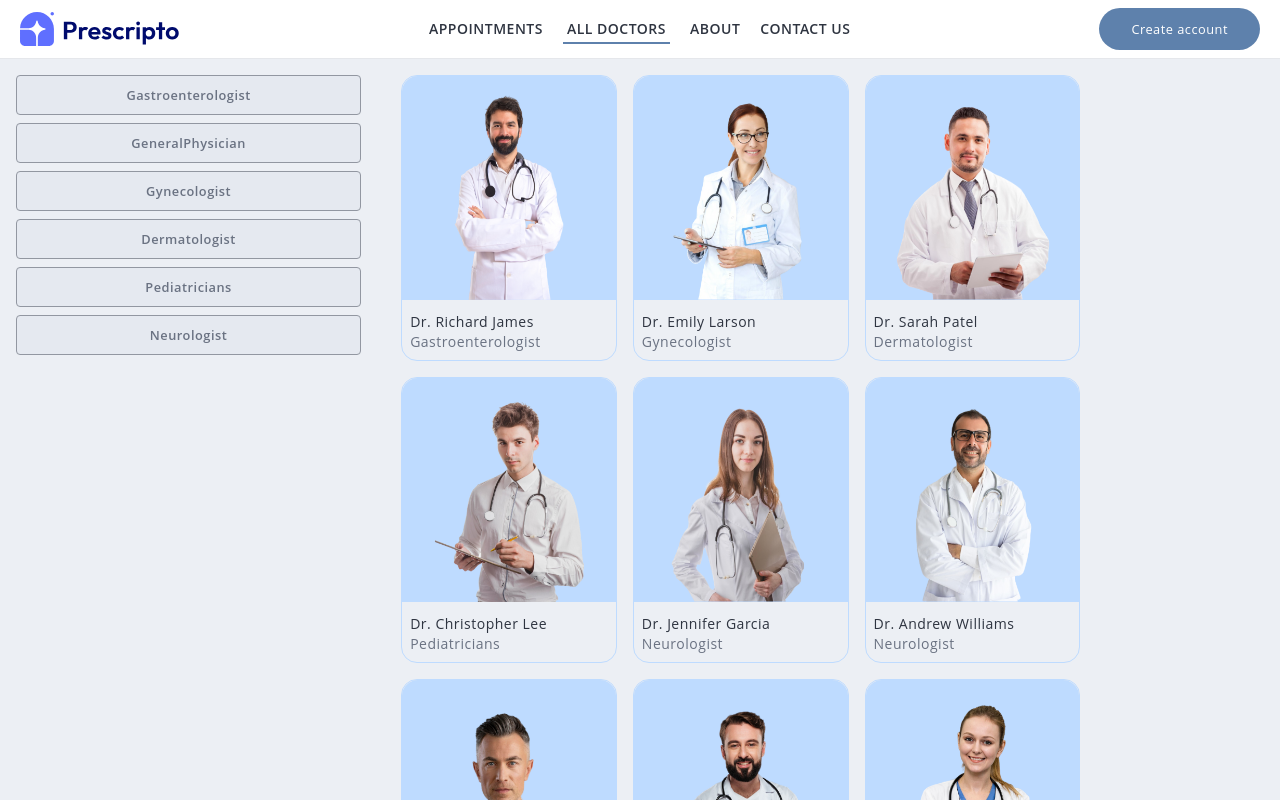
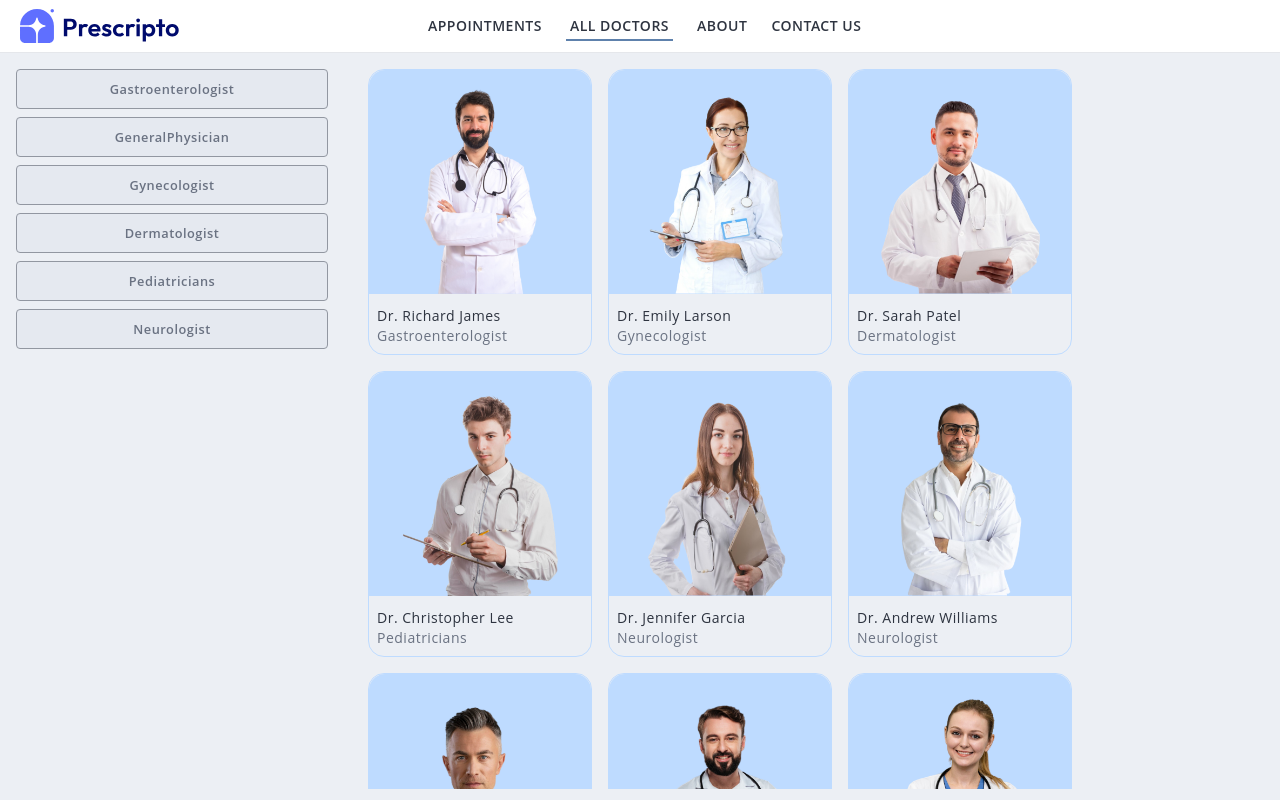
Before and after one commit to gayatriponnada/Hospital-Management-System, a React (Vite) app: page /patient/dashboard/all-doctors in a window 1280 px wide. Shown: the top 800 px of the page. Built offline with nearby package versions, Linux system fonts and the light colour scheme.

Commit message:
styling modified and create account button conditionally added

```diff
--- a/src/components/doctors/DoctorsData.jsx
+++ b/src/components/doctors/DoctorsData.jsx
@@ -10,7 +10,7 @@ const DoctorsData = ({ id }) => {
   );
 
   return (
-    <div className="drawer drawer-end">
+    <div className="drawer drawer-end ">
       <input
         id="my-drawer-5"
         type="checkbox"
@@ -19,7 +19,7 @@ const DoctorsData = ({ id }) => {
         onChange={(e) => setOpen(e.target.checked)}
       />
       <div className="drawer-content">
-        <div className=" flex flex-wrap  items-center justify-start gap-4 ">
+        <div className=" flex flex-wrap  items-center justify-start gap-4   ">
           {(speciality ? filteredDoctors : doctors).map((doctor, index) => (
             <label
               htmlFor="my-drawer-5"
--- a/src/components/doctors/SpecialityList.jsx
+++ b/src/components/doctors/SpecialityList.jsx
@@ -37,7 +37,7 @@ const SpecialityList = ({ id }) => {
   };
 
   return (
-    <div className="flex  flex-col gap-2 w-[40%]  ">
+    <div className="flex  flex-col gap-2 min-w-[25%]  ">
       {buttons.map((button) => {
         const isActive = id === button.name;
         return (
--- a/src/components/login/Login.jsx
+++ b/src/components/login/Login.jsx
@@ -101,16 +101,13 @@ const Login = () => {
         <div className="w-full">
           <label className="text-sm text-gray-600">Select Role</label>
           <select
-            className="w-full p-2 border-(--border-primary) border rounded font-normal outline-none focus:border-input focus:outline-none"
+            className=" select  w-full p-2 border-(--border-primary) border rounded font-normal outline-none focus:border-input focus:outline-none"
+            defaultValue="Select Appointment Type"
             value={details?.role}
             onChange={(e) => {
               setDetails({ ...details, role: e.target.value });
             }}
           >
-            <option value="" disabled>
-              Select your role
-            </option>
-
             {users.map((user) => (
               <option key={user.role} value={user.role}>
                 {user.displayName}
--- a/src/components/login/Signup.jsx
+++ b/src/components/login/Signup.jsx
@@ -141,16 +141,13 @@ const handleLogin = () => {
           <div className="w-[48%]">
             <label className="text-sm text-gray-600">Select Role</label>
             <select
-              className="w-full p-2 border-(--border-primary) border font-normal rounded outline-none focus:border-input focus:outline-none"
+              className="select w-full p-2 border-(--border-primary) border font-normal rounded outline-none focus:border-input focus:outline-none"
+              defaultValue="Select Appointment Type"
               value={details?.role}
               onChange={(e) => {
                 setDetails({ ...details, role: e.target.value });
               }}
             >
-              <option value="" disabled>
-                Select your role
-              </option>
-
               {users.map((user) => (
                 <option key={user.role} value={user.role}>
                   {user.displayName}
--- a/src/components/nav-bar/Layout.jsx
+++ b/src/components/nav-bar/Layout.jsx
@@ -4,7 +4,7 @@ import { Outlet } from "react-router-dom";
 
 const Layout = () => {
   return (
-    <div>
+    <div className="">
       <Navbar />
       <main className=" p-4 ">
         <Outlet />
--- a/src/components/nav-bar/Navbar.jsx
+++ b/src/components/nav-bar/Navbar.jsx
@@ -1,19 +1,20 @@
 import React from "react";
 import { assets } from "../../assets/assets";
-import { NavLink, useNavigate } from "react-router-dom";
+import { NavLink, useLocation, useNavigate } from "react-router-dom";
 import Login from "../login/Signup";
 
 const Navbar = () => {
   const navigate = useNavigate();
+  const location = useLocation();
 
   return (
     <div
-      className="flex justify-between items-center p-2 px-5
+      className="flex justify-start items-center gap-60 p-2 px-5
                     border-b border-gray-200 sticky top-0  bg-white z-10"
     >
       <img className="w-40" src={assets.logo} alt="Logo" />
 
-      <ul className="flex items-center p-2 gap-5">
+      <ul className="flex items-center p-2 gap-6">
         <li className="text-sm font-semibold">
           <NavLink
             to="/"
@@ -58,13 +59,14 @@ const Navbar = () => {
           </NavLink>
         </li>
       </ul>
-
+      {location.pathname.includes("/") ? null : (
         <button
           onClick={() => navigate("/signup")}
           className="p-3 px-8 text-sm rounded-3xl bg-primary text-white cursor-pointer"
         >
           Create account
         </button>
+      )}
     </div>
   );
 };
--- a/src/pages/Doctors.jsx
+++ b/src/pages/Doctors.jsx
@@ -4,12 +4,14 @@ import DoctorsData from "../components/doctors/DoctorsData";
 import { useParams } from "react-router-dom";
 
 const Doctors = () => {
-const { id } = useParams();
+  const { id } = useParams();
 
   return (
     <div className="flex gap-10">
       <SpecialityList id={id} />
-      <DoctorsData id={id} />
+      <div className="w-full max-h-[90vh] overflow-auto no-scrollbar">
+        <DoctorsData id={id} />
+      </div>
     </div>
   );
 };
```
Lines whose indentation alone changed are shown as unchanged.
